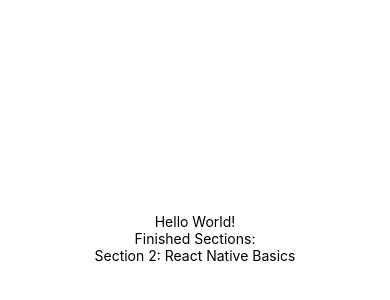
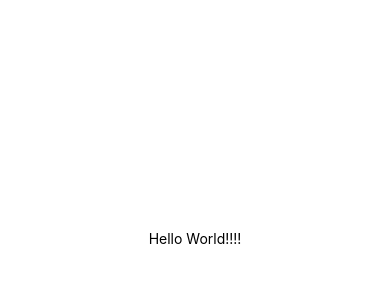
Before and after one commit to Aman07a/RNCourse, a React Native app: screen / in a window 390 px wide. Shown: the part 184-484 px from the top of the page. Built offline with nearby package versions, Linux system fonts and the light colour scheme.

Commit message:
Starting Setup

```diff
--- a/App.js
+++ b/App.js
@@ -4,9 +4,7 @@
 export default function App() {
   return (
     <View style={styles.container}>
-      <Text>Hello World!</Text>
-      <Text>Finished Sections:</Text>
-      <Text>Section 2: React Native Basics</Text>
+      <Text>Hello World!!!!</Text>
       <StatusBar style="auto" />
     </View>
   );
```
